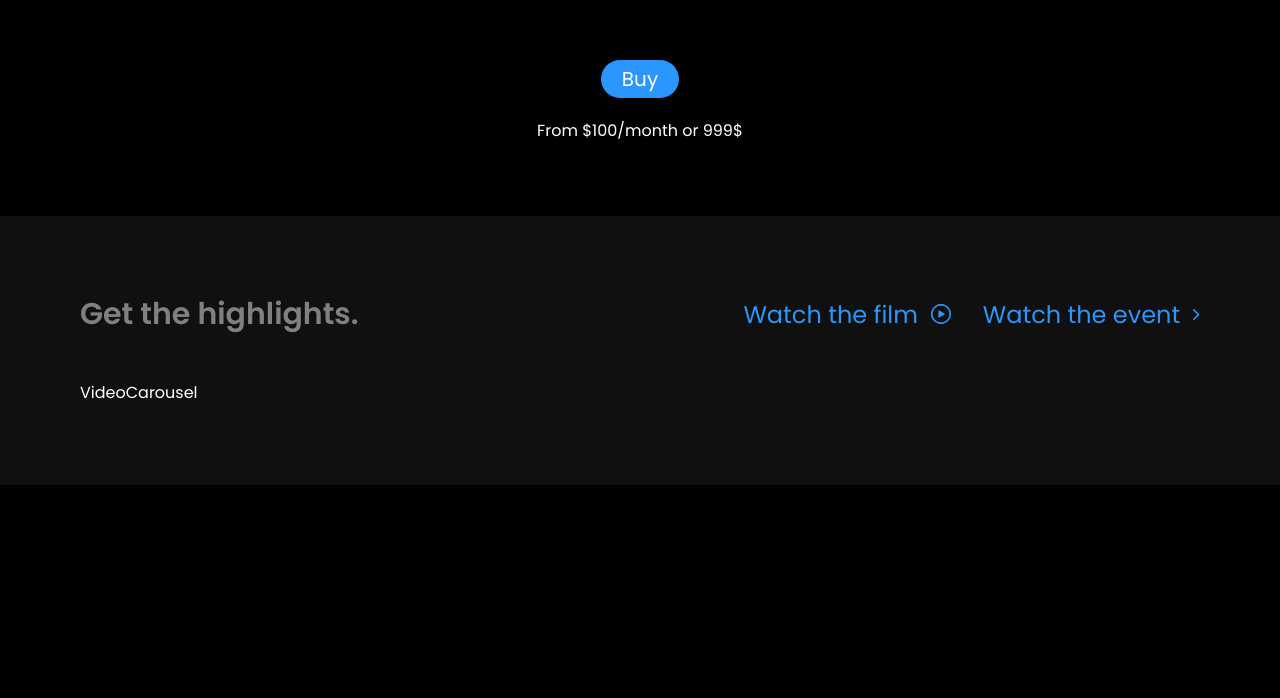
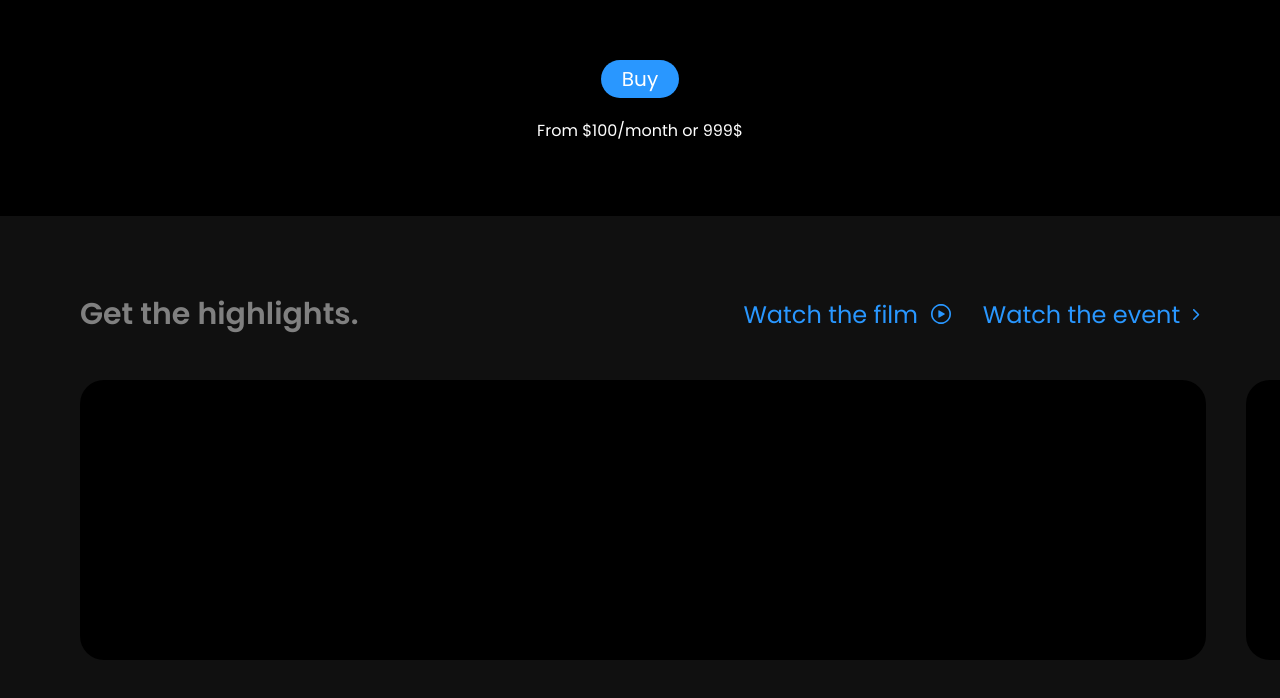
Before and after one commit to lumanaa/apple_website, a React (Vite) app: page / in a window 1280 px wide. Shown: the part 597-1295 px from the top of the page. Before the commit the page ends 1082 px from the top, so only its background shows below. Built offline with nearby package versions, Linux system fonts and the light colour scheme.

Commit message:
carousel first push

```diff
--- a/src/_variables.scss
+++ b/src/_variables.scss
@@ -127,3 +127,17 @@ $main: "Poppins", sans-serif;
     line-height: 1.75rem; /* 28px */
   }
 }
+
+@mixin video-carousel_container{
+  position: relative;
+  width: 88vw;
+  height: 35vh;
+  @include respond-to(small){
+    height: 50vh;
+    width: 70vw;
+  }
+  @include respond-to(medium){
+    height: 70vh;
+  }
+
+}
--- a/src/components/VidCarousel/VideoCarousel.tsx
+++ b/src/components/VidCarousel/VideoCarousel.tsx
@@ -1,9 +1,20 @@
-import React from 'react'
+import { hightlightsSlides } from "../../constants";
+import "./vidCarousel.scss";
 
 const VideoCarousel = () => {
   return (
-    <div>VideoCarousel</div>
-  )
-}
+    <>
+      <div className='carousel-section'>
+        {hightlightsSlides.map((list, i) => (
+          <div key={list.id} id='slider' className='slider'>
+            <div className='container'>
+              <div className='slides'></div>
+            </div>
+          </div>
+        ))}
+      </div>
+    </>
+  );
+};
 
-export default VideoCarousel
+export default VideoCarousel;
--- /dev/null
+++ b/src/components/VidCarousel/vidCarousel.scss
@@ -0,0 +1,25 @@
+@import "/src/index.scss";
+
+.carousel-section {
+  display: flex;
+  align-items: center;
+  .slider {
+    padding-right: 2.5rem;
+    @include respond-to(small){
+        padding-right: 5rem
+    }
+    .container {
+      @include video-carousel_container;
+      .slides {
+        width: 100%;
+        height: 100%;
+        display: flex;
+        align-items: center;
+        justify-content: center;
+        border-radius: 24px;
+        overflow: hidden;
+        background-color: black;
+      }
+    }
+  }
+}
```
